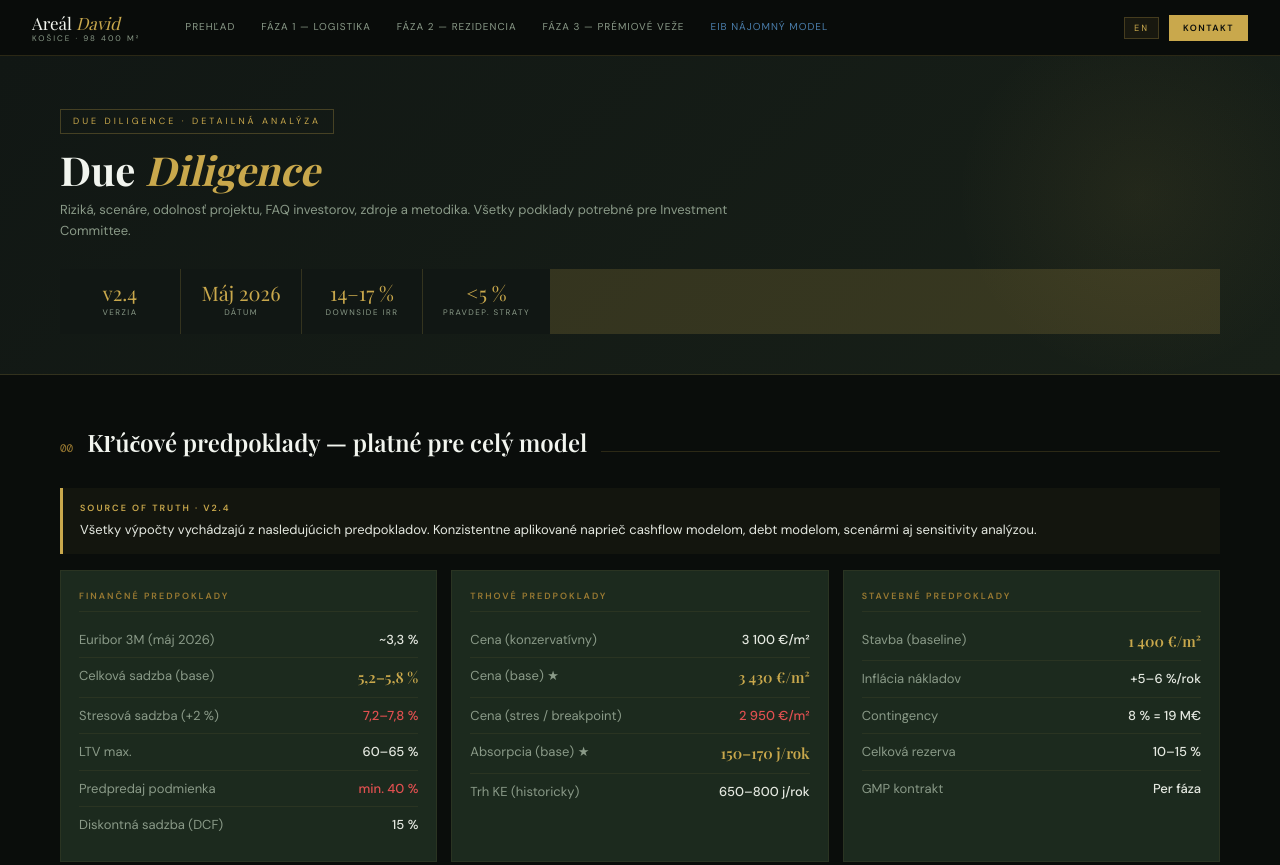
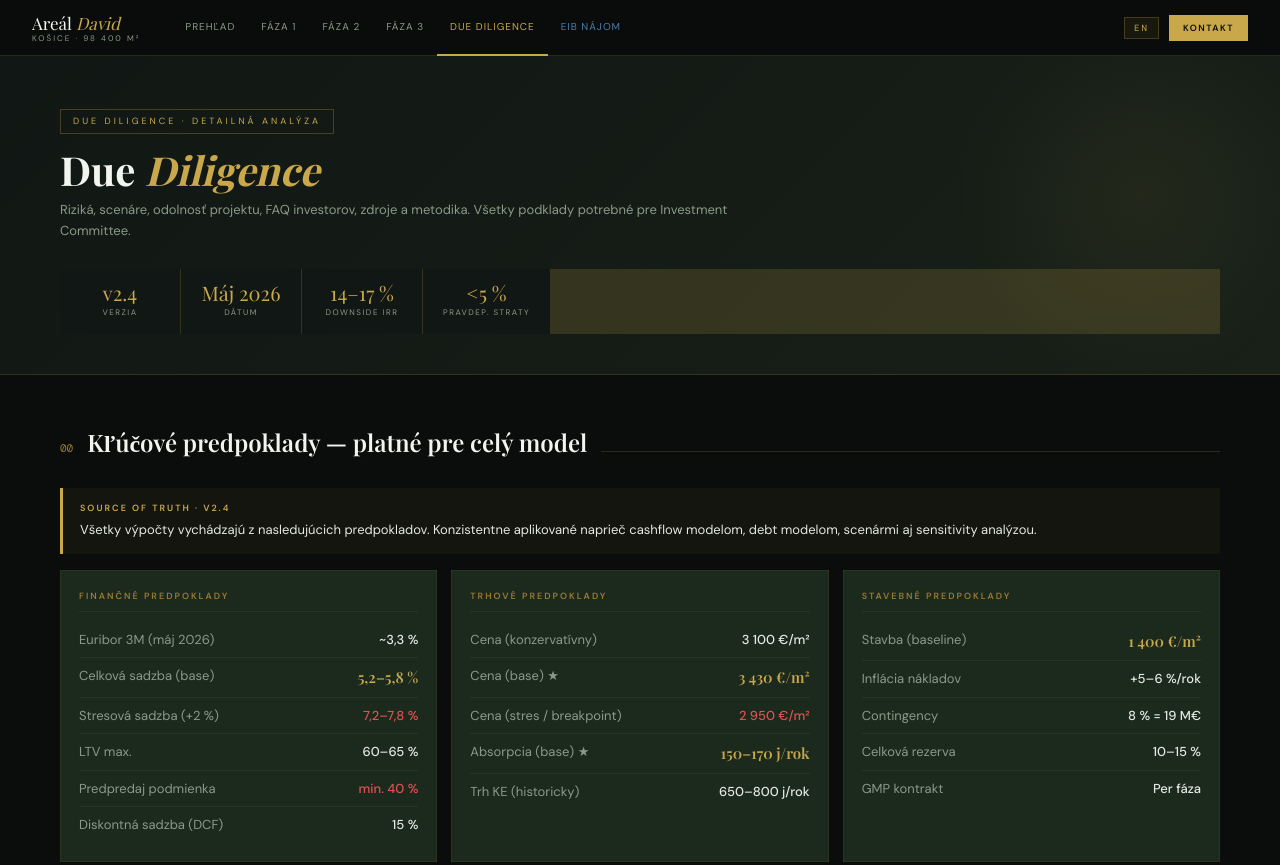
Before and after one commit to axiona-web/arealdavid, a plain HTML site: page detail.html in a window 1280 px wide. Shown: the top 865 px of the page. Drawn offline with nearby package versions, Linux system fonts and the light colour scheme; a web font is replaced by a local one.

Commit message:
Add files via upload

```diff
--- a/detail.html
+++ b/detail.html
@@ -139,10 +139,11 @@ section:last-child{border-bottom:none}
     </a>
     <div class="topnav-links">
       <a href="index.html" class="tnl" data-page="index"><span data-sk="Prehľad" data-en="Overview">Prehľad</span></a>
-      <a href="faza1.html" class="tnl" data-page="faza1"><span data-sk="Fáza 1 — Logistika" data-en="Phase 1 — Logistics">Fáza 1 — Logistika</span></a>
-      <a href="faza2.html" class="tnl" data-page="faza2"><span data-sk="Fáza 2 — Rezidencia" data-en="Phase 2 — Residential">Fáza 2 — Rezidencia</span></a>
-      <a href="faza3.html" class="tnl" data-page="faza3"><span data-sk="Fáza 3 — Prémiové veže" data-en="Phase 3 — Premium Towers">Fáza 3 — Veže</span></a>
-      <a href="najom.html" class="tnl tnl-eib" data-page="najom"><span data-sk="EIB Nájomný model" data-en="EIB Rental Model">EIB Nájom</span></a>
+      <a href="faza1.html" class="tnl" data-page="faza1"><span data-sk="Fáza 1" data-en="Phase 1">Fáza 1</span></a>
+      <a href="faza2.html" class="tnl" data-page="faza2"><span data-sk="Fáza 2" data-en="Phase 2">Fáza 2</span></a>
+      <a href="faza3.html" class="tnl" data-page="faza3"><span data-sk="Fáza 3" data-en="Phase 3">Fáza 3</span></a>
+      <a href="detail.html" class="tnl" data-page="detail"><span data-sk="Due Diligence" data-en="Due Diligence">Due Diligence</span></a>
+      <a href="najom.html" class="tnl tnl-eib" data-page="najom"><span data-sk="EIB Nájom" data-en="EIB Rental">EIB Nájom</span></a>
     </div>
     <div class="topnav-right">
       <button class="lang-btn" id="langBtn" onclick="toggleLang()">EN</button>
```
Also changed, not shown: index.html (+5 -4 lines), najom.html (+5 -4 lines).
